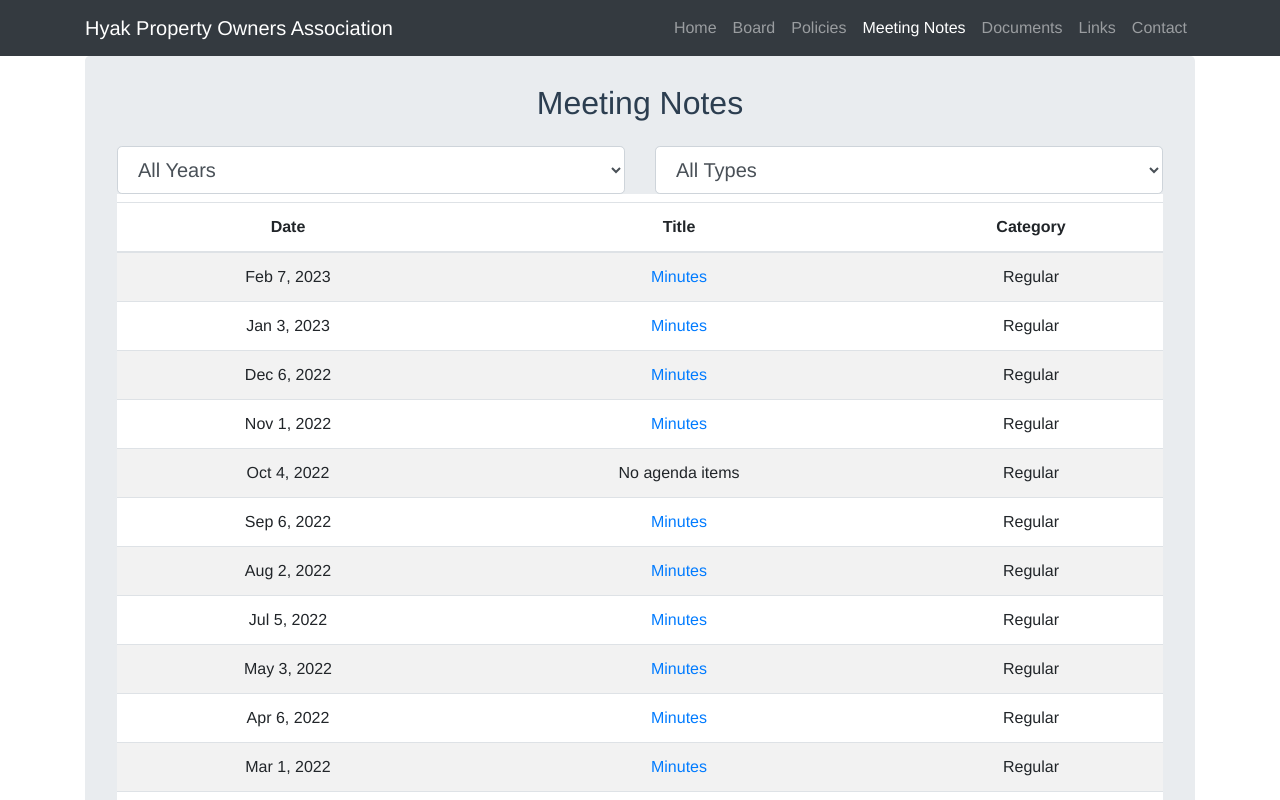
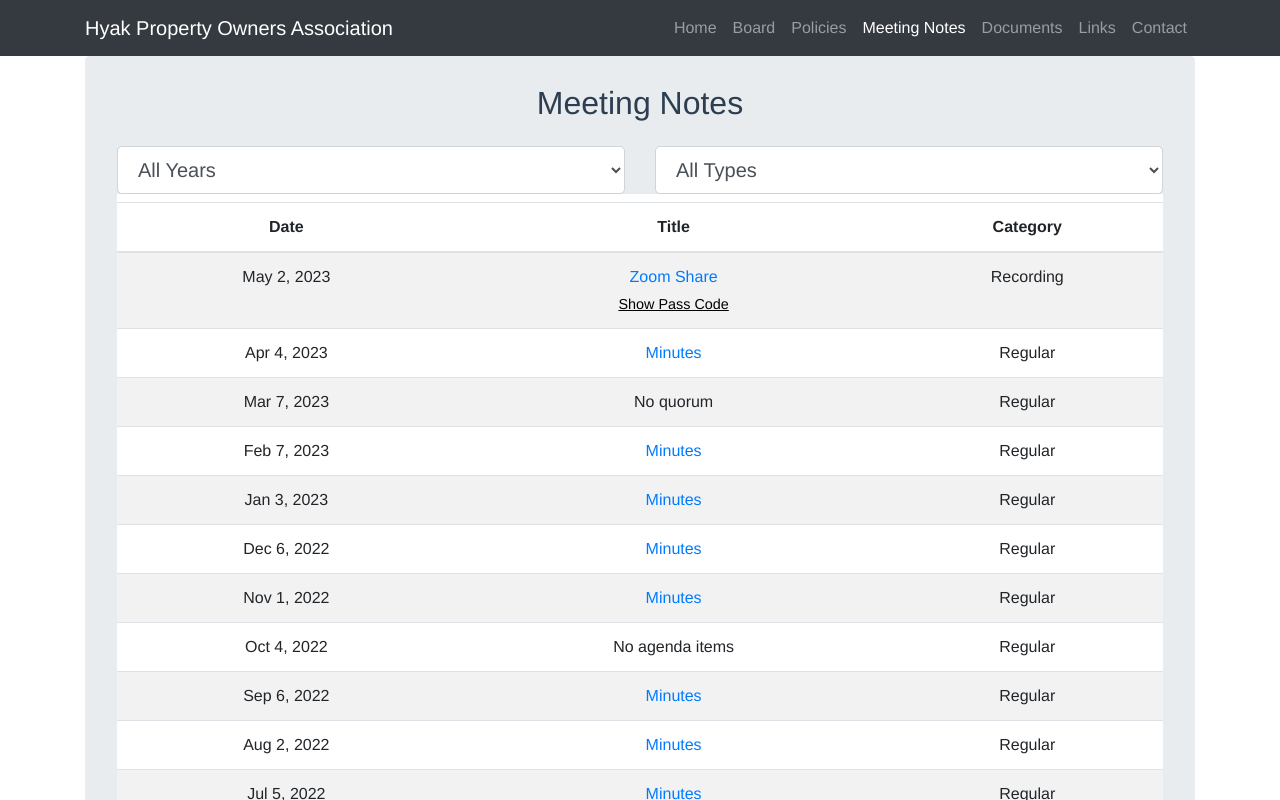
Before and after one commit to legauntt/hyak.life, a Vue app: page /meeting_notes in a window 1280 px wide. Shown: the top 800 px of the page. Built offline with nearby package versions, Linux system fonts and the light colour scheme.

Commit message:
Recordin'

```diff
--- a/src/data/meetingNotes.ts
+++ b/src/data/meetingNotes.ts
@@ -8,6 +8,10 @@ export interface IMeeting {
   category: string;
   title: string;
   filename: string;
+  recording?: {
+    link: string;
+    passCode: string;
+  };
 }
 
 /**
@@ -25,6 +29,28 @@ const entriesFor2023: IMeeting[] = [
     category: "regular",
     title: "Minutes",
     filename: "February 2023 Meeting Minutes HPOA .pdf",
+  },
+  {
+    date: "2023-03-07",
+    category: "regular",
+    title: "No quorum",
+    filename: "-",
+  },
+  {
+    date: "2023-04-04",
+    category: "regular",
+    title: "Minutes",
+    filename: "HPOA Board Meeting  4_4_23 Notes.docx",
+  },
+  {
+    date: "2023-05-02",
+    category: "recording",
+    title: "Recording",
+    filename: "-",
+    recording: {
+      link: "https://zoom.us/rec/share/4CBCz5TKkloNPjD3xMOKLygaT0jBKmk6XGK6uMCOG-aEOuMsgL8q68EKkSuHewgu.YeN3pQlA_usKKljs",
+      passCode: "=1QN1&cs",
+    },
   },
 ];
 
--- a/src/views/MeetingNotes.vue
+++ b/src/views/MeetingNotes.vue
@@ -8,23 +8,18 @@
 
           <div class="row">
             <div class="col-lg-6">
-              <select
-                class="form-control form-control-lg"
-                v-model="selectedYear"
-              >
+              <select class="form-control form-control-lg" v-model="selectedYear">
                 <option selected>All Years</option>
                 <option v-for="year in years" :key="year">{{ year }}</option>
               </select>
             </div>
 
             <div class="col-lg-6">
-              <select
-                class="form-control form-control-lg"
-                v-model="selectedType"
-              >
+              <select class="form-control form-control-lg" v-model="selectedType">
                 <option selected>All Types</option>
                 <option>Annual</option>
                 <option>Regular</option>
+                <option>Recording</option>
                 <!-- <option>Draft</option> -->
               </select>
             </div>
@@ -42,12 +37,31 @@
               </thead>
 
               <tbody>
-                <tr
-                  v-for="note in filteredMeetingNotes"
-                  :key="note.date + '_' + note.title"
-                >
+                <tr v-for="note in filteredMeetingNotes" :key="note.date + '_' + note.title">
                   <td>{{ dateIt(note.date) }}</td>
-                  <td v-if="note.filename == '-'">No agenda items</td>
+
+                  <td v-if="note.recording">
+                    <a target="_blank" :href="note.recording.link">Zoom Share</a>
+                    <br />
+
+                    <div v-if="!note.showPassCode" @click="showPassCode(note)" style="
+                        color: black;
+                        text-decoration: underline;
+                        cursor: pointer;
+                        margin-top: 5px;
+                        font-size: 0.9rem;
+                      ">Show Pass Code</div>
+
+                    <div v-if="note.showPassCode">
+                      Pass Code:<br />{{
+                        note.recording.passCode
+                      }}
+                      <br />
+                      <button class="btn btn-sm btn-info" @click="copyPasscode(note)">Copy</button>
+                    </div>
+
+                  </td>
+                  <td v-else-if="note.filename == '-'">{{ note.title }}</td>
                   <td v-else>
                     <a :href="getLink(note)" target="_blank">{{
                       note.title
@@ -88,7 +102,10 @@ export default {
             return entry.category && entry.category.toLowerCase() == "annual";
           } else if (this.selectedType.toLowerCase() == "draft") {
             return entry.category && entry.category.toLowerCase() == "draft";
-          } else {
+          } else if (this.selectedType.toLowerCase() == "recording") {
+            return entry.category && entry.category.toLowerCase() == "recording";
+          }
+          else {
             return entry.category && entry.category.toLowerCase() == "regular";
           }
         }
@@ -130,11 +147,24 @@ export default {
       return `hyak_files/meeting_notes/${year}/${note.filename}`;
     },
 
+    showPassCode(note: any) {
+      note.showPassCode = true;
+    },
+
     dateIt(value: any) {
       if (!value) return "";
 
       const valueAsMoment = moment(value);
       return valueAsMoment.format("MMM D, YYYY");
+    },
+
+    copyPasscode(note: any) {
+      navigator.clipboard.writeText(note.recording.passCode).then(function () {
+        console.log('Async: Copying to clipboard was successful!');
+        alert(`Copied to clipboard: "${note.recording.passCode}" - Zoom will ask for this password before viewing the recording.`);
+      }, function (err) {
+        alert(`Failed to copy to clipboard: ${note.recording.passCode} - you can type it manually on Zoom website.`);
+      });
     },
 
     capitalize(value: any) {
```
Also changed, not shown: 2 other files (tests, documents, lock files or other folders).
